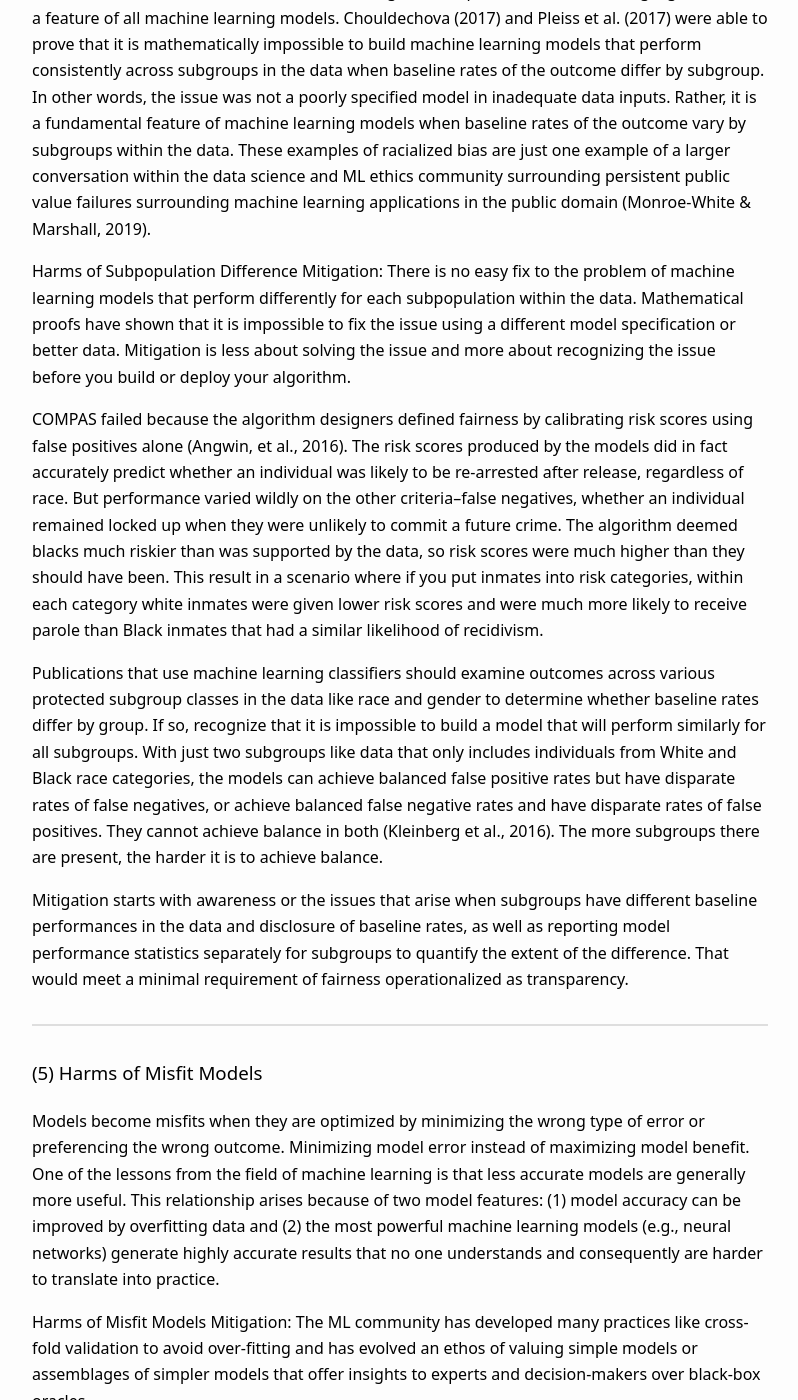
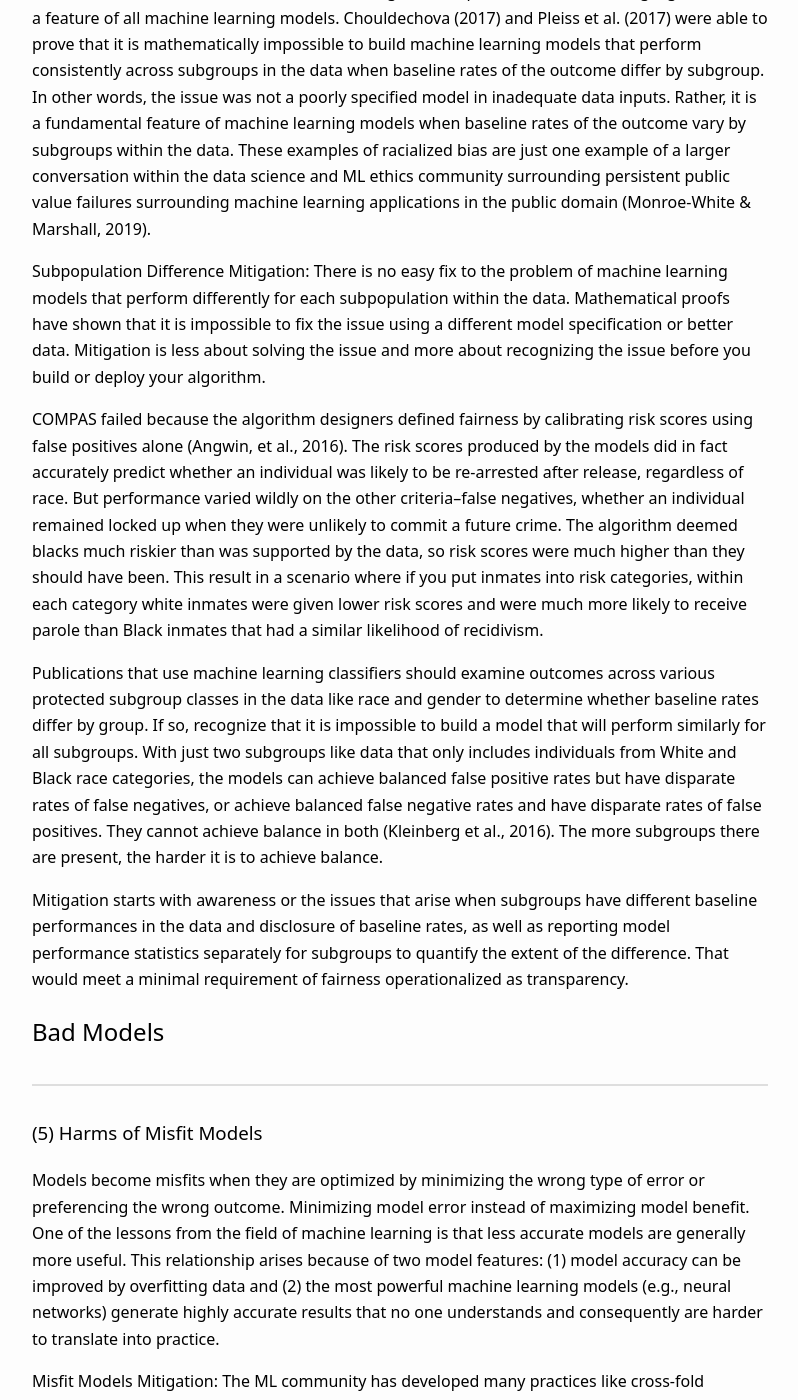
Before and after one commit to lecy/wells-dubois-protocol, a Jekyll site: the page built from index.md, in a window 1280 px wide and 1400 px high, scrolled down 6392 px. Shown: the whole window, without its empty margins (240-1038 px from the left). Built offline with Jekyll 4.4.1, drawn with Linux system fonts in a browser that asks for light colours; some of the changed text lies outside the part shown.

Commit message:
Update index.md

```diff
--- a/index.md
+++ b/index.md
@@ -74,7 +74,7 @@ How pernicious is the problem? Some recent studies have shown how powerful machi
 
 These examples demonstrate how much information is unintentionally encoded in data. Amazon did not anticipate that gender would permeate all aspects of a candidate’s resume. Bansal and Banerjee’s teams were not designing medical imaging techniques that optimize detection of gender or race. They simply used archives of eye images or X-rays to demonstrate how powerful machine learning algorithms have become at detecting patterns that are invisible to experts. The lesson they demonstrate is that it is an unrealistic assumption that algorithms are not making predictions based on protected classes simply because variables like race, gender, or disability status are not explicitly present in models. Identity proxies are ubiquitous.
 
-**Harms of Identity Proxy Mitigation**: Instead of dropping a category like race from the model, assuming it solves the problem, test for the presence of identity proxies. Make race the dependent variable in the model while retaining the other covariates. If you can accurately predict race or another protected class with the remaining covariates in your model, identity proxies are present. Using predictive models when identity proxies are present violates the spirit of protections afforded to historically disadvantaged classes. When relevant to the research, report whether identity proxies can be detected in the data.
+**Identity Proxy Mitigation**: Instead of dropping a category like race from the model, assuming it solves the problem, test for the presence of identity proxies. Make race the dependent variable in the model while retaining the other covariates. If you can accurately predict race or another protected class with the remaining covariates in your model, identity proxies are present. Using predictive models when identity proxies are present violates the spirit of protections afforded to historically disadvantaged classes. When relevant to the research, report whether identity proxies can be detected in the data.
 
 ------------
 
@@ -87,13 +87,16 @@ The extent of this problem was only recently uncovered. In 2016 ProPublica condu
 
 ProPublica’s in-depth investigative reporting served as a lightning rod of sorts for machine learning scholars with expertise in algorithmic fairness, catalyzing a flurry of studies on the topic and an important breakthrough. The fact that the COMPAS algorithm was generating risk scores that were inconsistent across race was not a bug in their specific machine learning algorithm, but a feature of all machine learning models. Chouldechova (2017) and Pleiss et al. (2017) were able to prove that it is mathematically impossible to build machine learning models that perform consistently across subgroups in the data when baseline rates of the outcome differ by subgroup. In other words, the issue was not a poorly specified model in inadequate data inputs. Rather, it is a fundamental feature of machine learning models when baseline rates of the outcome vary by subgroups within the data. These examples of racialized bias are just one example of a larger conversation within the data science and ML ethics community surrounding persistent public value failures surrounding machine learning applications in the public domain (Monroe-White & Marshall, 2019).
 
-**Harms of Subpopulation Difference Mitigation**: There is no easy fix to the problem of machine learning models that perform differently for each subpopulation within the data. Mathematical proofs have shown that it is impossible to fix the issue using a different model specification or better data. Mitigation is less about solving the issue and more about recognizing the issue before you build or deploy your algorithm.
+**Subpopulation Difference Mitigation**: There is no easy fix to the problem of machine learning models that perform differently for each subpopulation within the data. Mathematical proofs have shown that it is impossible to fix the issue using a different model specification or better data. Mitigation is less about solving the issue and more about recognizing the issue before you build or deploy your algorithm.
 
 COMPAS failed because the algorithm designers defined fairness by calibrating risk scores using false positives alone (Angwin, et al., 2016). The risk scores produced by the models did in fact accurately predict whether an individual was likely to be re-arrested after release, regardless of race. But performance varied wildly on the other criteria–false negatives, whether an individual remained locked up when they were unlikely to commit a future crime. The algorithm deemed blacks much riskier than was supported by the data, so risk scores were much higher than they should have been. This result in a scenario where if you put inmates into risk categories, within each category white inmates were given lower risk scores and were much more likely to receive parole than Black inmates that had a similar likelihood of recidivism.
 
 Publications that use machine learning classifiers should examine outcomes across various protected subgroup classes in the data like race and gender to determine whether baseline rates differ by group. If so, recognize that it is impossible to build a model that will perform similarly for all subgroups. With just two subgroups like data that only includes individuals from White and Black race categories, the models can achieve balanced false positive rates but have disparate rates of false negatives, or achieve balanced false negative rates and have disparate rates of false positives. They cannot achieve balance in both (Kleinberg et al., 2016). The more subgroups there are present, the harder it is to achieve balance.
 
 Mitigation starts with awareness or the issues that arise when subgroups have different baseline performances in the data and disclosure of baseline rates, as well as reporting model performance statistics separately for subgroups to quantify the extent of the difference. That would meet a minimal requirement of fairness operationalized as transparency.
+
+
+## Bad Models
 
 ------------
 
@@ -102,7 +105,9 @@ Mitigation starts with awareness or the issues that arise when subgroups have di
 
 Models become misfits when they are optimized by minimizing the wrong type of error or preferencing the wrong outcome. Minimizing model error instead of maximizing model benefit. One of the lessons from the field of machine learning is that less accurate models are generally more useful. This relationship arises because of two model features: (1) model accuracy can be improved by overfitting data and (2) the most powerful machine learning models (e.g., neural networks) generate highly accurate results that no one understands and consequently are harder to translate into practice.
 
-**Harms of Misfit Models Mitigation**: The ML community has developed many practices like cross-fold validation to avoid over-fitting and has evolved an ethos of valuing simple models or assemblages of simpler models that offer insights to experts and decision-makers over black-box oracles.
+**Misfit Models Mitigation**: The ML community has developed many practices like cross-fold validation to avoid over-fitting and has evolved an ethos of valuing simple models or assemblages of simpler models that offer insights to experts and decision-makers over black-box oracles.
+
+
 
 ## Human Intent
 
```
Also changed, not shown: other parts of index.md (+1 -1 lines).
